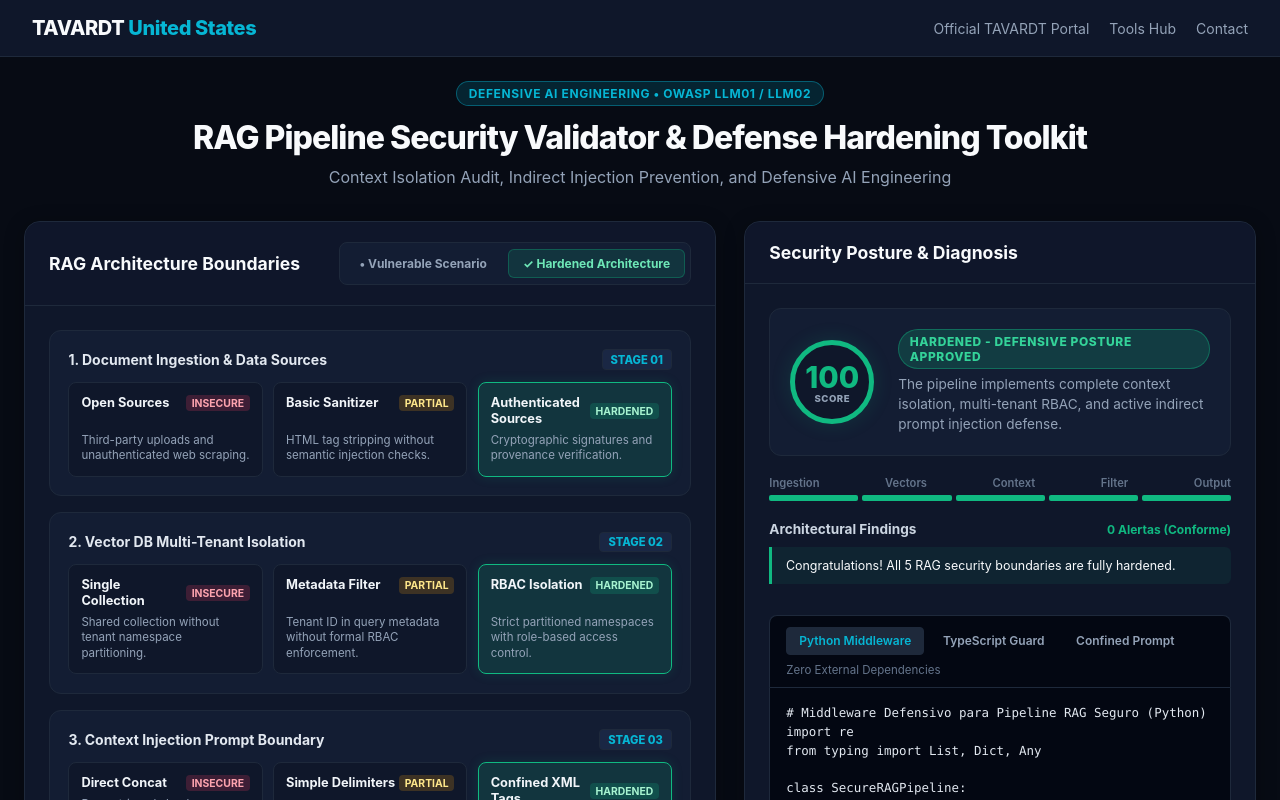
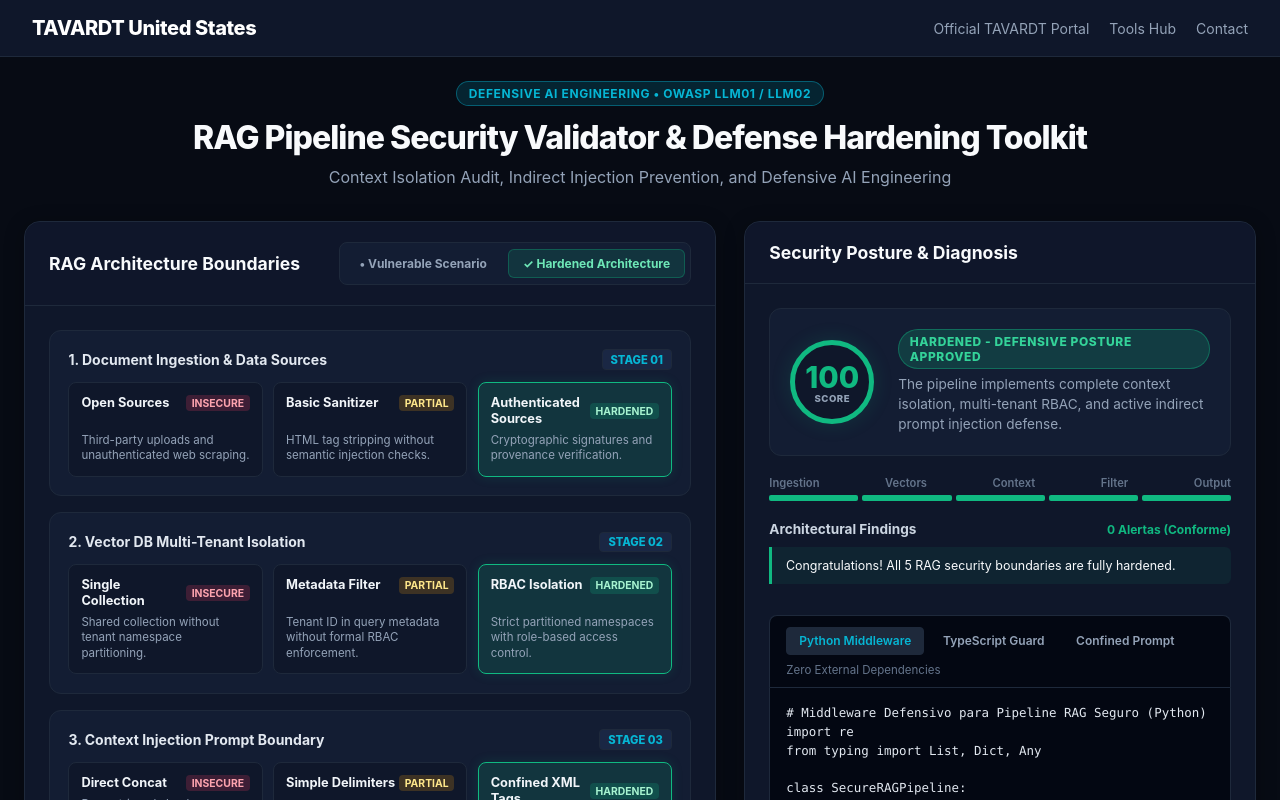
Before and after one commit to TAVARDT-USA/rag-security-hardener-us, a plain HTML site: page index.html in a window 1280 px wide. Shown: the top 800 px of the page. Drawn offline with Linux system fonts and the light colour scheme.

Commit message:
style: remove blue highlight from brand jurisdiction name in header

```diff
--- a/index.html
+++ b/index.html
@@ -28,8 +28,7 @@
     body { background-color: var(--bg); color: var(--text); min-height: 100vh; display: flex; flex-direction: column; }
 
     header { background-color: var(--surface); border-bottom: 1px solid var(--border); padding: 1rem 2rem; display: flex; justify-content: space-between; align-items: center; flex-wrap: wrap; gap: 1rem; }
-    .brand { font-size: 1.25rem; font-weight: 800; letter-spacing: -0.02em; }
-    .brand span { color: var(--accent); }
+    .brand { font-size: 1.25rem; font-weight: 800; letter-spacing: -0.02em; color: #fff; }
     .nav-links { display: flex; gap: 1.25rem; font-size: 0.875rem; align-items: center; }
     .nav-links a { color: var(--text-muted); text-decoration: none; transition: color 0.2s; }
     .nav-links a:hover { color: var(--accent); }
@@ -129,7 +128,7 @@
 <body>
 
   <header>
-    <div class="brand">TAVARDT <span>United States</span></div>
+    <div class="brand">TAVARDT United States</div>
     <div class="nav-links">
       <a href="https://tavardt.us" target="_blank" rel="noopener">Official TAVARDT Portal</a>
       <a href="https://tools.tavardt.us" target="_blank" rel="noopener">Tools Hub</a>
```
